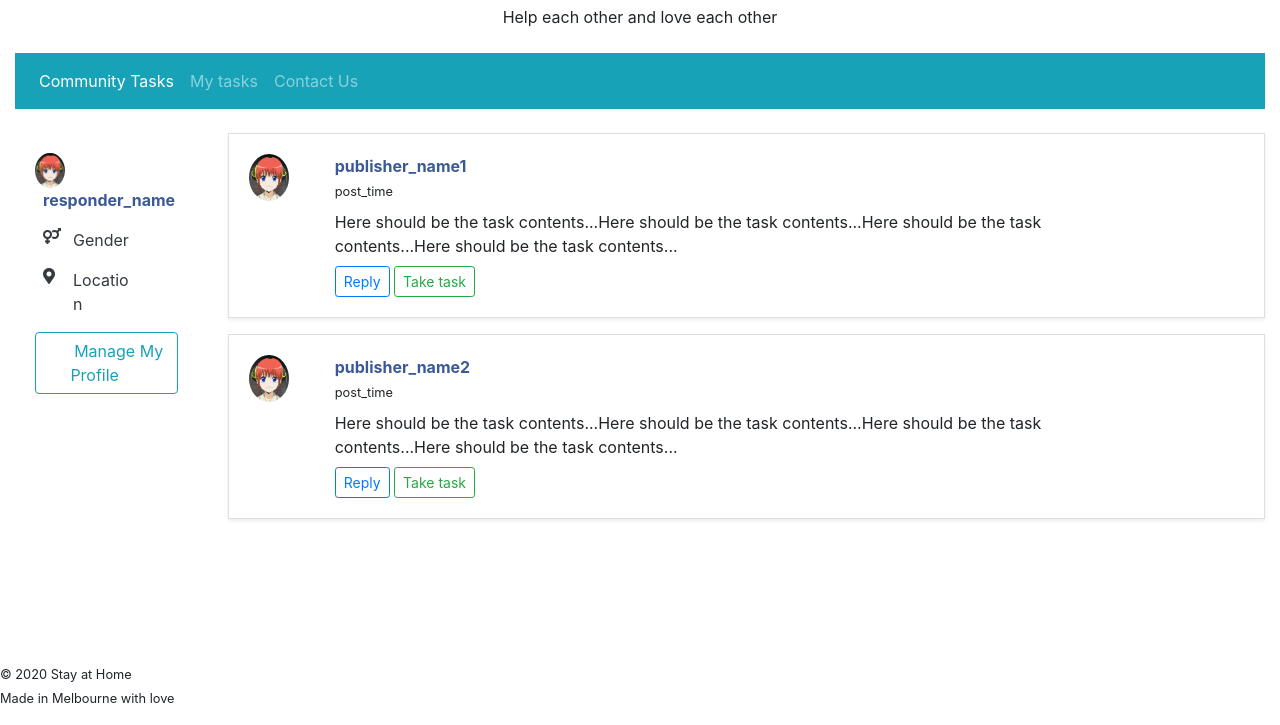
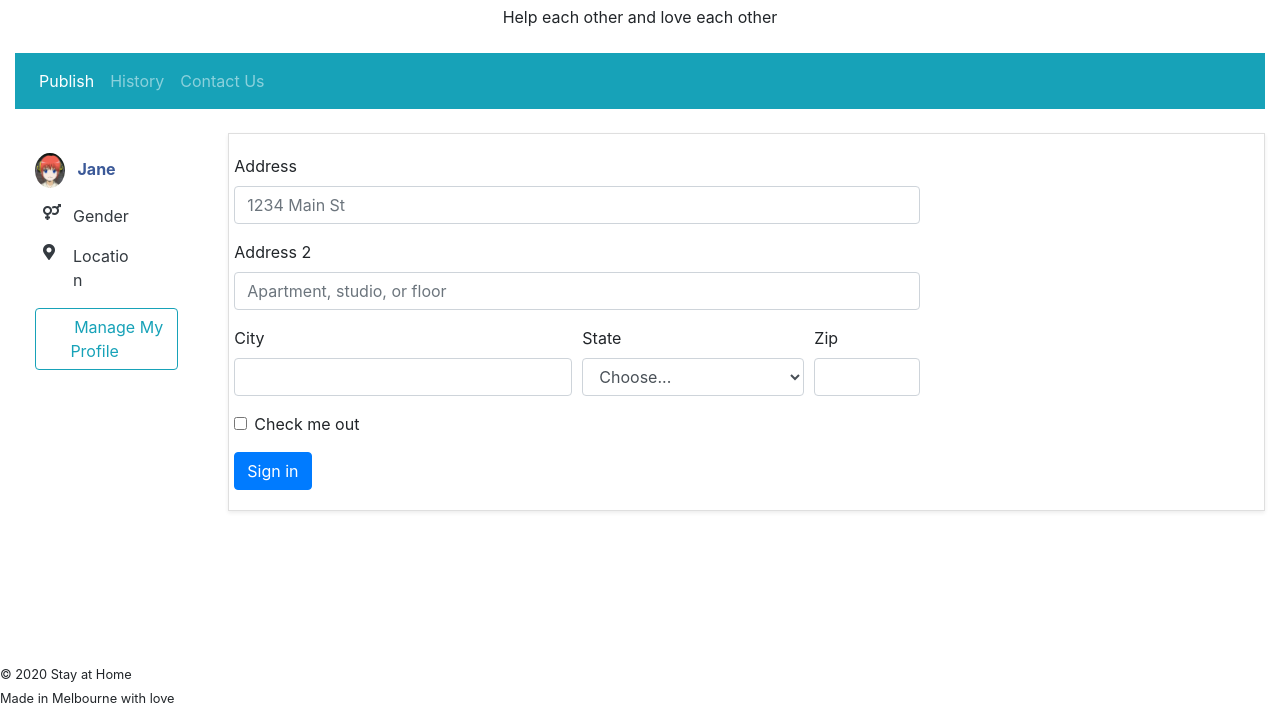
Before and after one commit to WuHarry/ACS_Hackathon_Client, a plain HTML site: page view/publisher.html in a window 1280 px wide. Shown: the part 75-800 px from the top of the page. Drawn offline with nearby package versions, Linux system fonts and the light colour scheme.

Commit message:
publisher init

```diff
--- a/view/publisher.html
+++ b/view/publisher.html
@@ -33,10 +33,10 @@
     <nav class="navbar navbar-expand-sm bg-info navbar-dark">
     <ul class="navbar-nav">
         <li class="nav-item active">
-            <a class="nav-link" href="#">Community Tasks</a>
+            <a class="nav-link" href="#">Publish</a>
         </li>
         <li class="nav-item">
-            <a class="nav-link" href="#">My tasks</a>
+            <a class="nav-link" href="#">History</a>
         </li>
         <li class="nav-item">
             <a class="nav-link" href="#">Contact Us</a>
@@ -46,7 +46,7 @@
     <br>
 
     <div class="row mt-16">
-        <div class="col-sm-2" style="">
+        <div class="col-sm-2">
             <div class="card rounded-0 border-0 bg-transparent">
                 <div class="card-body">
                     <div>
@@ -57,7 +57,7 @@
                                      style="width: 30px;">
                             </a>
                             <a href="#" class="text-body ml-2"><span
-                                    style="color: #3b5998;"><b>responder_name</b></span></a>
+                                    style="color: #3b5998;"><b>Jane</b></span></a>
 
                         </div>
                         <!--                        Personal Details-->
@@ -82,61 +82,47 @@
             </div>
         </div>
 <!--        Community tasks-->
-        <div class="col-sm-10" style="">
+        <div class="col-sm-10">
             <div class="card rounded-0 shadow-sm mb-3 bg-white" onclick="">
                 <div class="card-body">
                     <div class="row">
-                        <!-- User's avatar-->
-                        <div class="col-1">
-                            <img class="flex rounded-circle mr-2" src="../resources/header.jpg" alt="avatar"
-                                 style="width: 40px;">
-                        </div>
-                        <!--User's name and post published time-->
-                        <div class="col-9">
-                            <span style="color: #3b5998"><b>publisher_name1<br></b></span>
-                            <span><small>post_time</small></span>
-                            <div class="my-2">
-                                Here should be the task contents...Here should be the task contents...Here should be the task contents...Here should be the task contents...
+                        <form>
+                            <div class="form-group">
+                              <label for="inputAddress">Address</label>
+                              <input type="text" class="form-control" id="inputAddress" placeholder="1234 Main St">
                             </div>
-                            <div class="btn-group-sm mt-2">
-                                <button type="button" id="reply1" name="reply" class="btn btn-outline-primary"
-                                >Reply
-                                </button>
+                            <div class="form-group">
+                              <label for="inputAddress2">Address 2</label>
+                              <input type="text" class="form-control" id="inputAddress2" placeholder="Apartment, studio, or floor">
+                            </div>
+                            <div class="form-row">
+                              <div class="form-group col-md-6">
+                                <label for="inputCity">City</label>
+                                <input type="text" class="form-control" id="inputCity">
+                              </div>
+                              <div class="form-group col-md-4">
+                                <label for="inputState">State</label>
+                                <select id="inputState" class="form-control">
+                                  <option selected>Choose...</option>
+                                  <option>...</option>
+                                </select>
+                              </div>
+                              <div class="form-group col-md-2">
+                                <label for="inputZip">Zip</label>
+                                <input type="text" class="form-control" id="inputZip">
+                              </div>
+                            </div>
+                            <div class="form-group">
+                              <div class="form-check">
+                                <input class="form-check-input" type="checkbox" id="gridCheck">
+                                <label class="form-check-label" for="gridCheck">
+                                  Check me out
+                                </label>
+                              </div>
+                            </div>
+                            <button type="submit" class="btn btn-primary">Sign in</button>
+                          </form>
 
-                                <button type="button" class="btn btn-outline-success"
-                                        onclick="">Take task
-                                </button>
-                            </div>
-                        </div>
-                    </div>
-
-                </div>
-            </div>
-            <div class="card rounded-0 shadow-sm mb-3 bg-white" onclick="">
-                <div class="card-body">
-                    <div class="row">
-                        <!-- User's avatar-->
-                        <div class="col-1">
-                            <img class="flex rounded-circle mr-2" src="../resources/header.jpg" alt="avatar"
-                                 style="width: 40px;">
-                        </div>
-                        <!--User's name and post published time-->
-                        <div class="col-9">
-                            <span style="color: #3b5998"><b>publisher_name2<br></b></span>
-                            <span><small>post_time</small></span>
-                            <div class="my-2">
-                                Here should be the task contents...Here should be the task contents...Here should be the task contents...Here should be the task contents...
-                            </div>
-                            <div class="btn-group-sm mt-2">
-                                <button type="button" id="reply2" name="reply" class="btn btn-outline-primary"
-                                >Reply
-                                </button>
-
-                                <button type="button" class="btn btn-outline-success"
-                                        onclick="">Take task
-                                </button>
-                            </div>
-                        </div>
                     </div>
 
                 </div>
```
